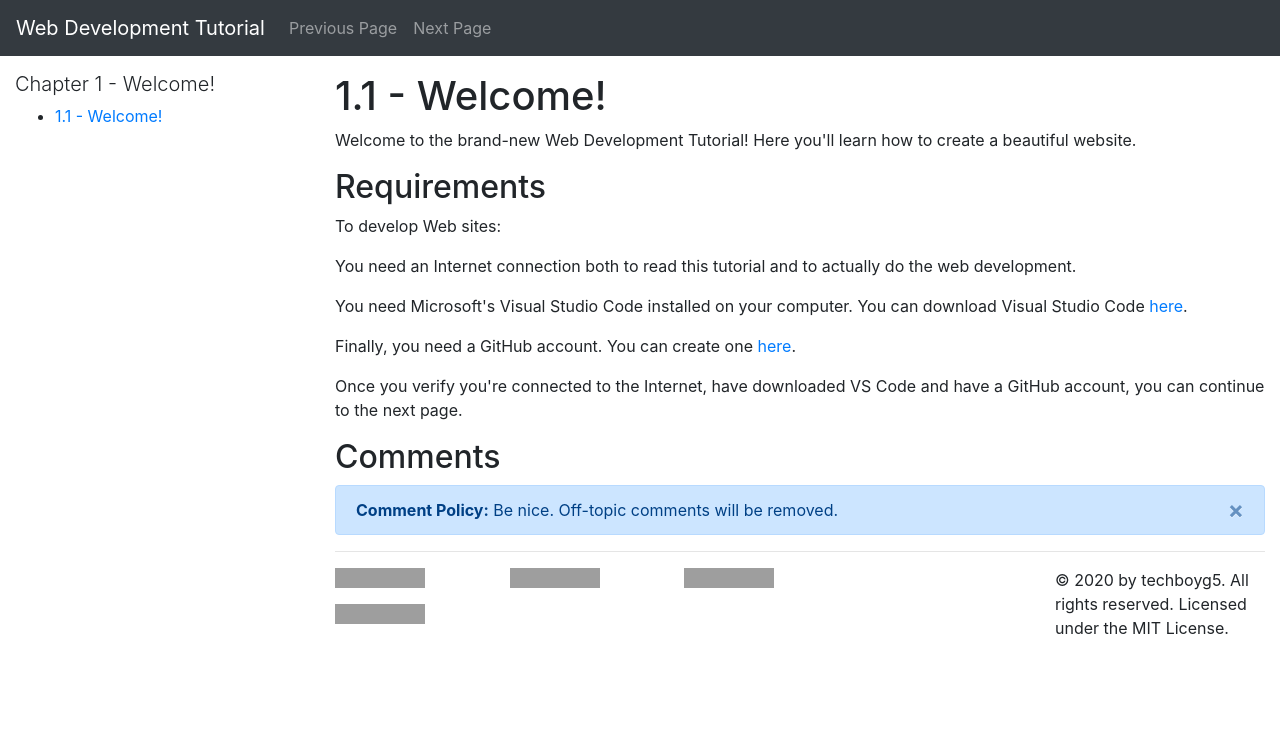
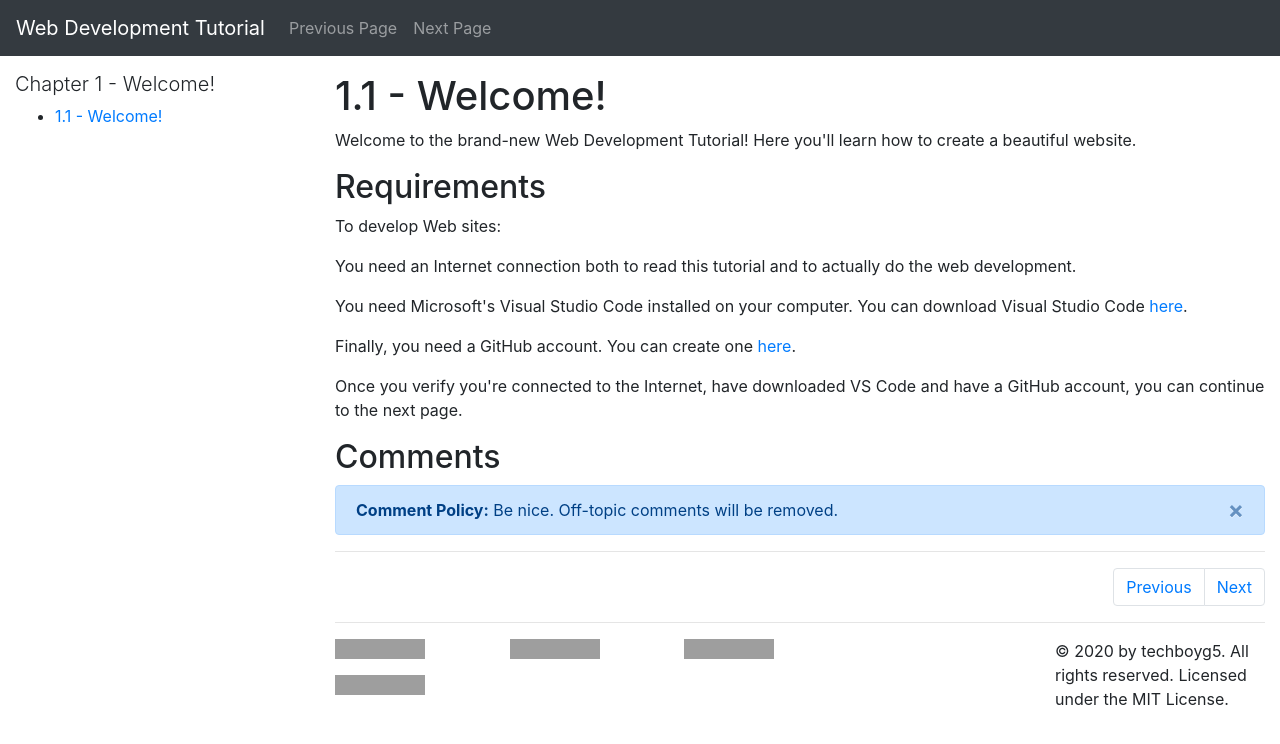
Before and after one commit to techboyg5/web-development-tutorial, a Jekyll site: the page built from chapter1/page1.html, in a window 1280 px wide, cut to the strip 0-744 px from the top of the page. Built offline with Jekyll 4.4.1, drawn with Linux system fonts in a browser that asks for light colours; comment, search, counter and statistics services are not loaded; grey boxes are pictures that could not be loaded.

Commit message:
Add Bootstrap pagination to footer

```diff
--- a/_layouts/default.html
+++ b/_layouts/default.html
@@ -67,6 +67,13 @@
             </div>
             <footer class="my-3">
               <hr>
+              <nav aria-label="Page navigation example">
+                <ul class="pagination justify-content-end">
+                  <li class="page-item"><a class="page-link" href="{{ page.prevpage }}">Previous</a></li>
+                  <li class="page-item"><a class="page-link" href="{{ page.nextpage }}">Next</a></li>
+                </ul>
+              </nav>
+              <hr>
                 <div class="row">
                     <div class="col-sm">
                         <iframe src="https://ghbtns.com/github-btn.html?user=techboyg5&repo=web-development-tutorial&type=star&count=true&size=large" frameborder="0" scrolling="0" width="170" height="30" title="GitHub"></iframe>
```
